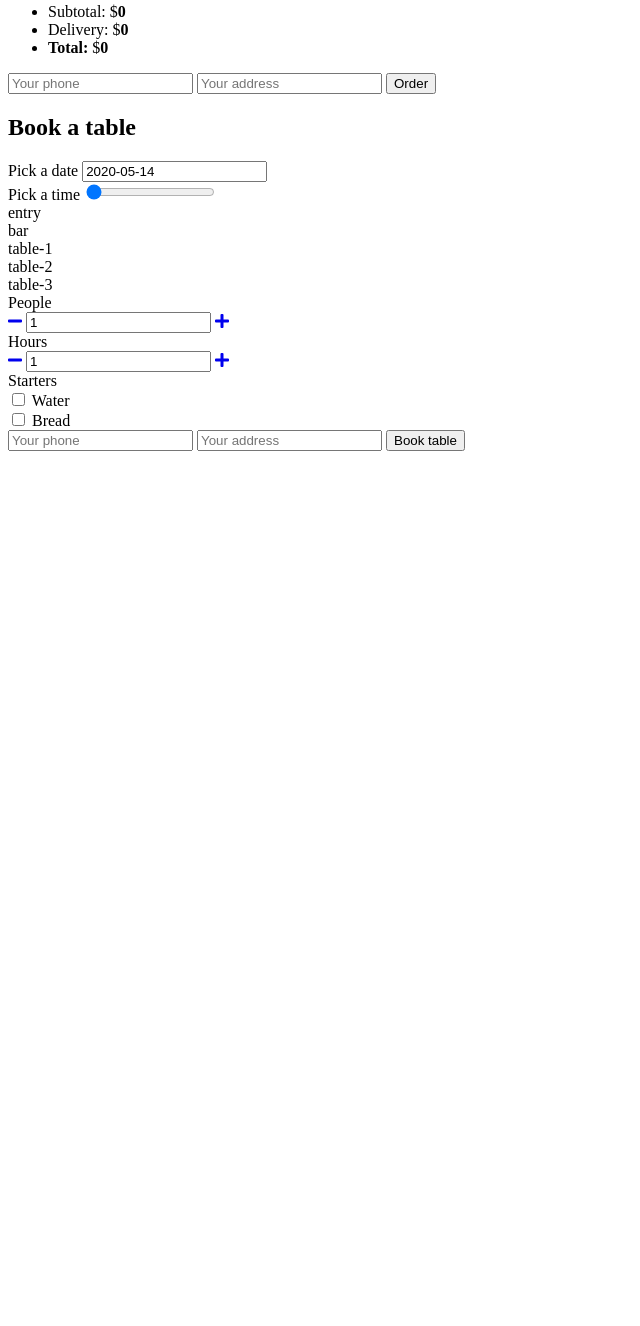
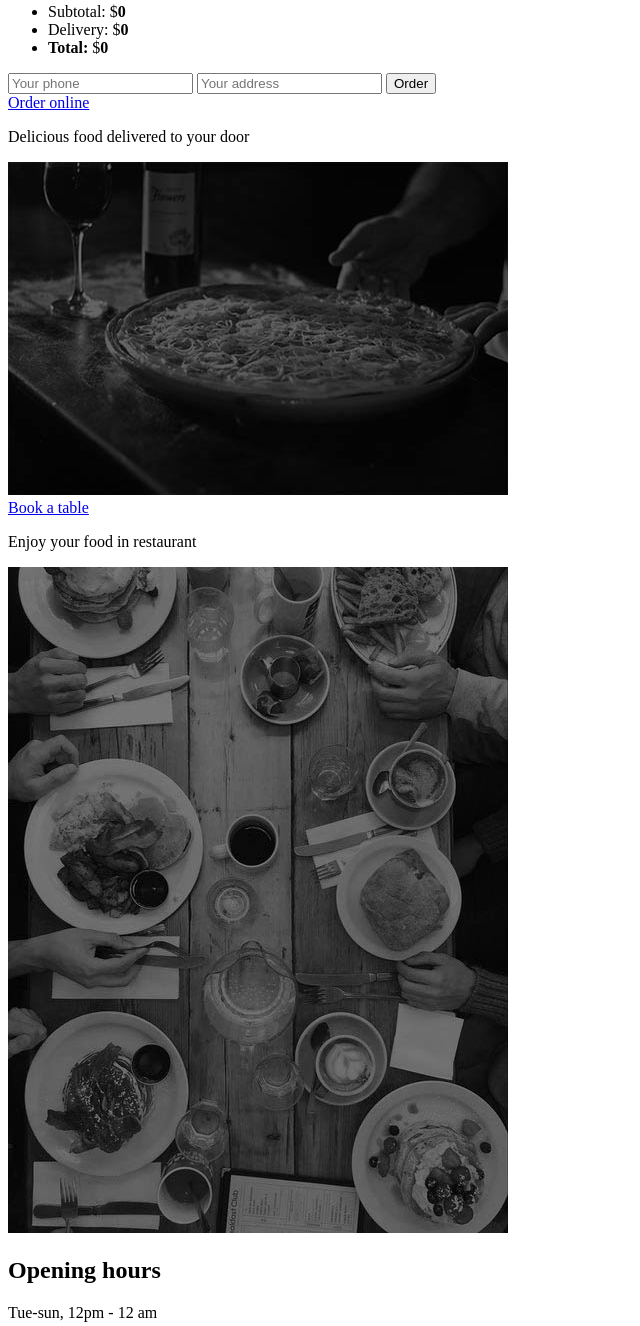
Before and after one commit to grzesiekS/project-pizzeria, a website with bundled scripts: page src/index.html in a window 1280 px wide. Shown: the part 176-1502 px from the top of the page, without its empty margins (0-640 px from the left). Before the commit the page ends 800 px from the top, so only its background shows below. Built offline with nearby package versions, Linux system fonts and the light colour scheme; files whose address does not match are found by name.

Commit message:
Add section main-page with first container

```diff
--- a/src/index.html
+++ b/src/index.html
@@ -62,6 +62,26 @@
   </header>
 
   <div id="pages">
+    <section id="main-page">
+      <div class="main-page-wrapper container">
+        <div class="secition-select-widget">
+          <div class="btn-section-select">
+            <a href="#order" class="font-title">Order online</a>
+            <p>Delicious food delivered to your door</p>
+            <img src="images/assets/pizza-1.jpg" alt="pizza-1">
+          </div>
+          <div class="btn-section-select">
+            <a href="#order" class="font-title">Book a table</a>
+            <p>Enjoy your food in restaurant</p>
+            <img src="images/assets/pizza-2.jpg" alt="pizza-2">
+          </div>
+          <div class="section-info">
+            <h1 class="font-title">Opening hours</h1>
+            <p>Tue-sun, 12pm - 12 am</p>
+          </div>
+        </div>
+      </div>
+    </section>
     <section id="order">
       <div id="product-list" class="product-list container"></div>
     </section>
```
